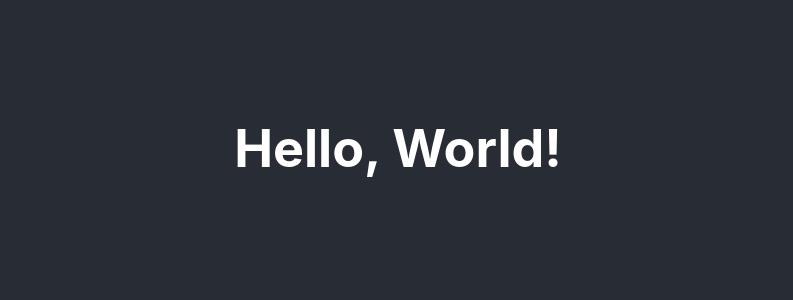
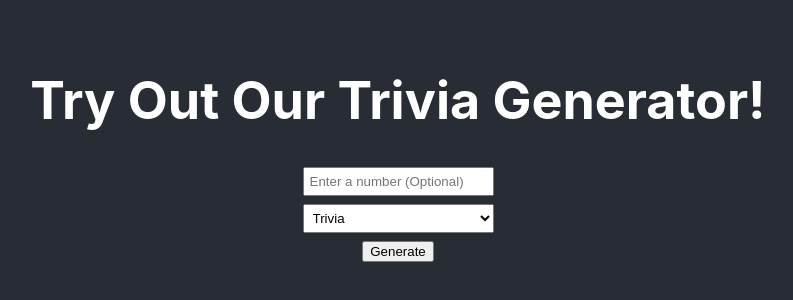
Before and after one commit to shahednasser/numbers-trivia, a React (Create React App) app: page / in a window 1280 px wide. Shown: the part 252-552 px from the top of the page, without its empty margins (242-1035 px from the left). Built offline with nearby package versions, Linux system fonts and the light colour scheme.

Commit message:
initial commit

```diff
--- a/src/App.js
+++ /dev/null
@@ -1,17 +0,0 @@
-import React, { Component } from 'react';
-import logo from './logo.svg';
-import './App.css';
-
-class App extends Component {
-  render() {
-    return (
-      <div className="App">
-        <header className="App-header">
-          <h1>Hello, World!</h1>
-        </header>
-      </div>
-    );
-  }
-}
-
-export default App;
--- /dev/null
+++ b/src/components/App.js
@@ -0,0 +1,22 @@
+import React, {useEffect} from 'react';
+import Form from './Form';
+import '../styles/App.css';
+
+function App() {
+  useEffect(() => {
+    setTimeout(() => {
+      let welcomeMessage = document.getElementById("welcomeMessage");
+      welcomeMessage.innerHTML = "Try Out Our Trivia Generator!";
+    }, 3000);
+  }, []);
+  return (
+    <div className="App">
+      <header className="App-header">
+        <h1 id="welcomeMessage">Welcome to Numbers Trivia!</h1>
+        <Form />
+      </header>
+    </div>
+  );
+}
+
+export default App;
--- /dev/null
+++ b/src/components/Form.js
@@ -0,0 +1,20 @@
+import React from 'react';
+
+function Form(props){
+  return (<form>
+            <div>
+              <input type="text" name="number" placeholder="Enter a number (Optional)" />
+            </div>
+            <div>
+              <select name="type">
+                <option value="trivia">Trivia</option>
+                <option value="math">Math</option>
+                <option value="date">Date</option>
+                <option value="year">Year</option>
+              </select>
+            </div>
+            <button type="submit">Generate</button>
+         </form>);
+}
+
+export default Form;
--- a/src/index.js
+++ b/src/index.js
@@ -1,7 +1,7 @@
 import React from 'react';
 import ReactDOM from 'react-dom';
-import './index.css';
-import App from './App';
+import './styles/index.css';
+import App from './components/App';
 import * as serviceWorker from './serviceWorker';
 
 ReactDOM.render(<App />, document.getElementById('root'));
--- a/src/App.css
+++ b/src/styles/App.css
@@ -31,3 +31,19 @@
     transform: rotate(360deg);
   }
 }
+
+form {
+  font-size: 15px;
+}
+
+form input, form select {
+  padding: 5px;
+}
+
+form select {
+  width: 100%;
+}
+
+form div {
+  margin-bottom: 8px;
+}
```
Also changed, not shown: src/styles/index.css (renamed from src/index.css).
